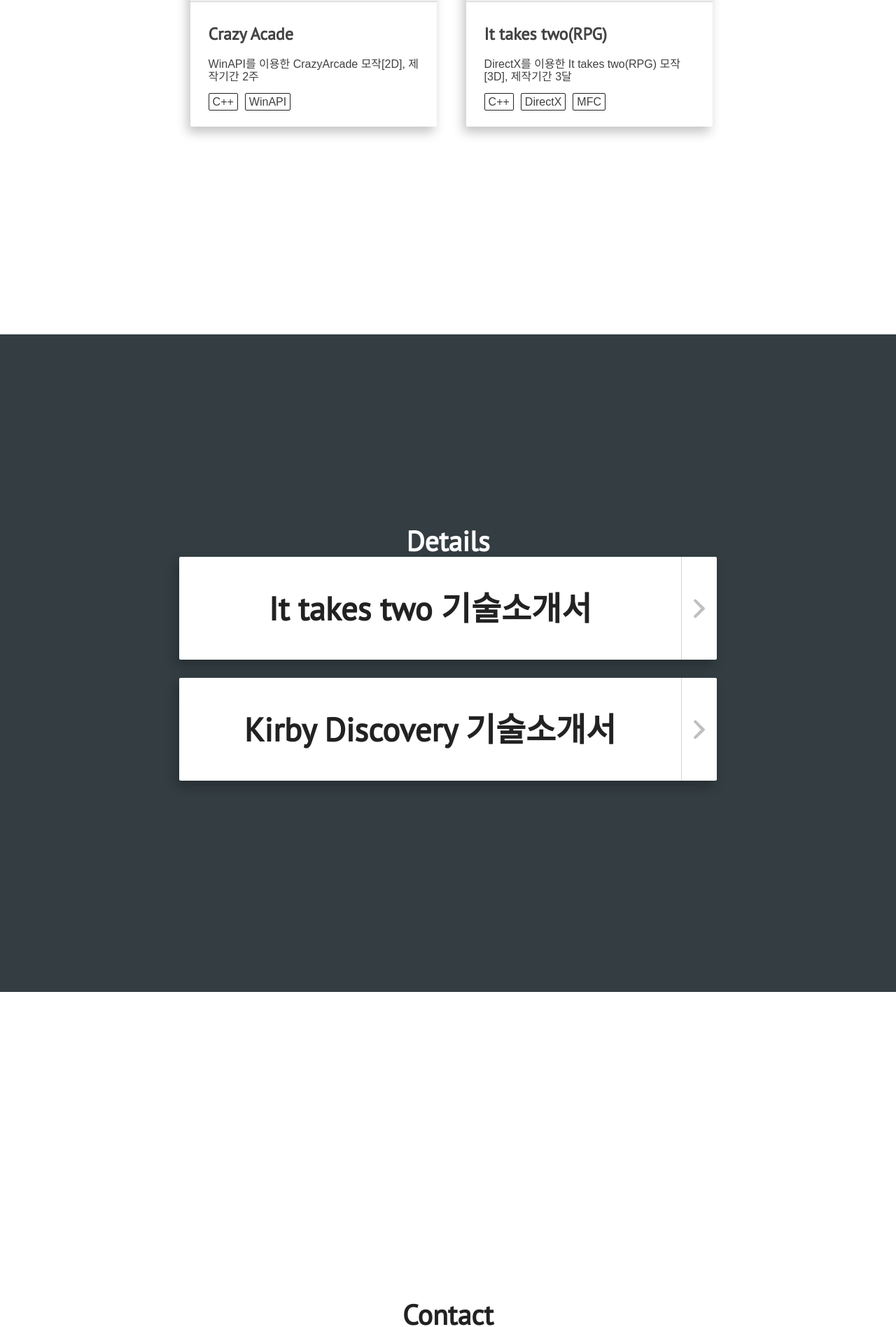
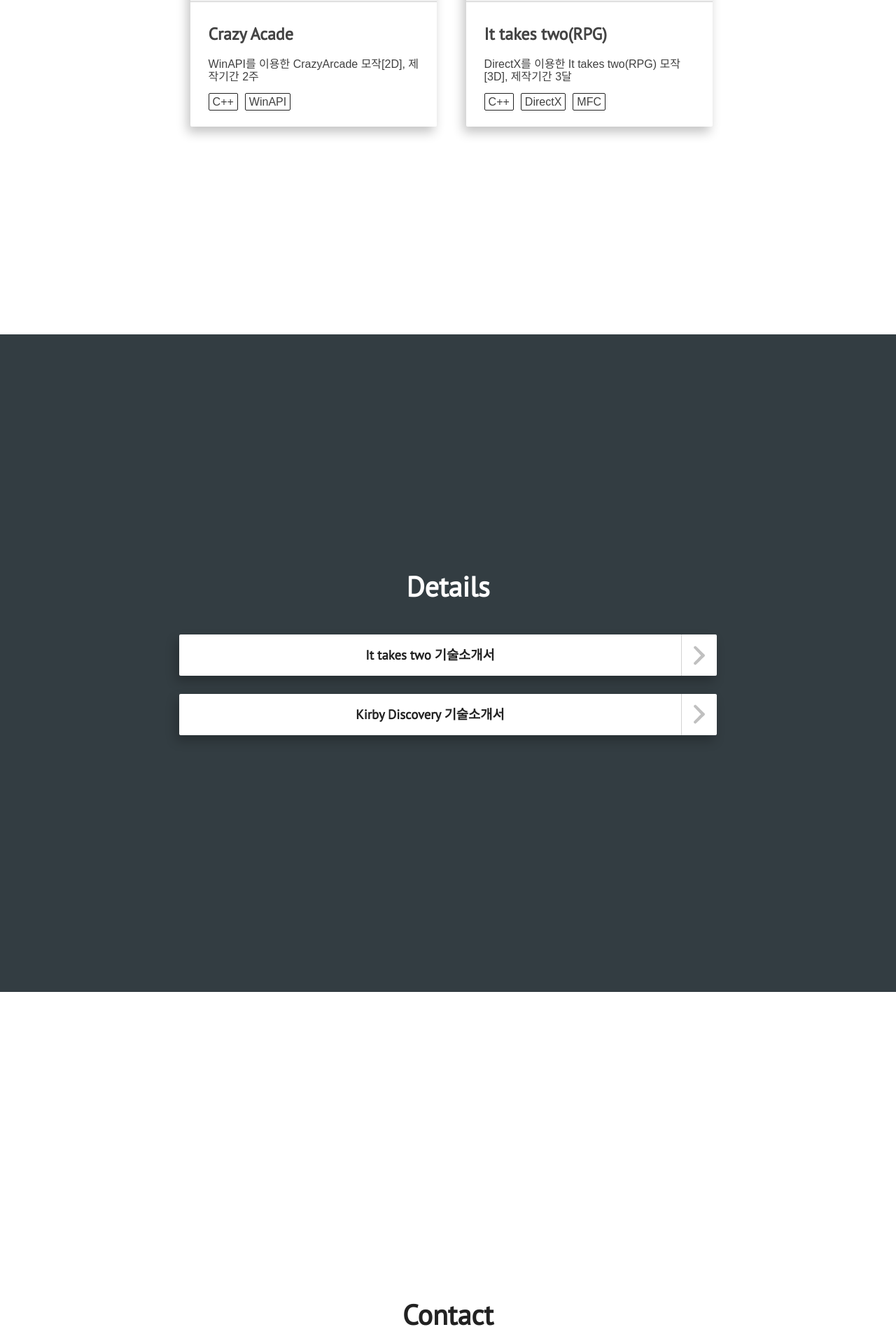
Before and after one commit to twiceChoi/twiceChoi.github.io, a Jekyll site: the page built from index.html, in a window 1280 px wide. Shown: the part 3482-5379 px from the top of the page at 70% size. Built offline with Jekyll 4.4.1, drawn with Linux system fonts in a browser that asks for light colours; nearby versions of some CDN libraries.

Commit message:
fix detail

```diff
--- a/_includes/blogs.html
+++ b/_includes/blogs.html
@@ -2,6 +2,7 @@
     <section class="section" id="blog-posts">
         <div class="full-width">
             <div class="section-heading" id="recent-posts-text">Details<div>
+                <br>
             <div class="blogs-wrapper" id="rss-feeds"></div>
         </div>
     </section>
--- a/assets/css/card.css
+++ b/assets/css/card.css
@@ -92,6 +92,7 @@
 	grid-column-start: 1;
 	grid-column-end: 2;
 	border-right: solid 1px lightgray;
+	font-size: 1rem;
 }
 
 .blog-link a {
```
